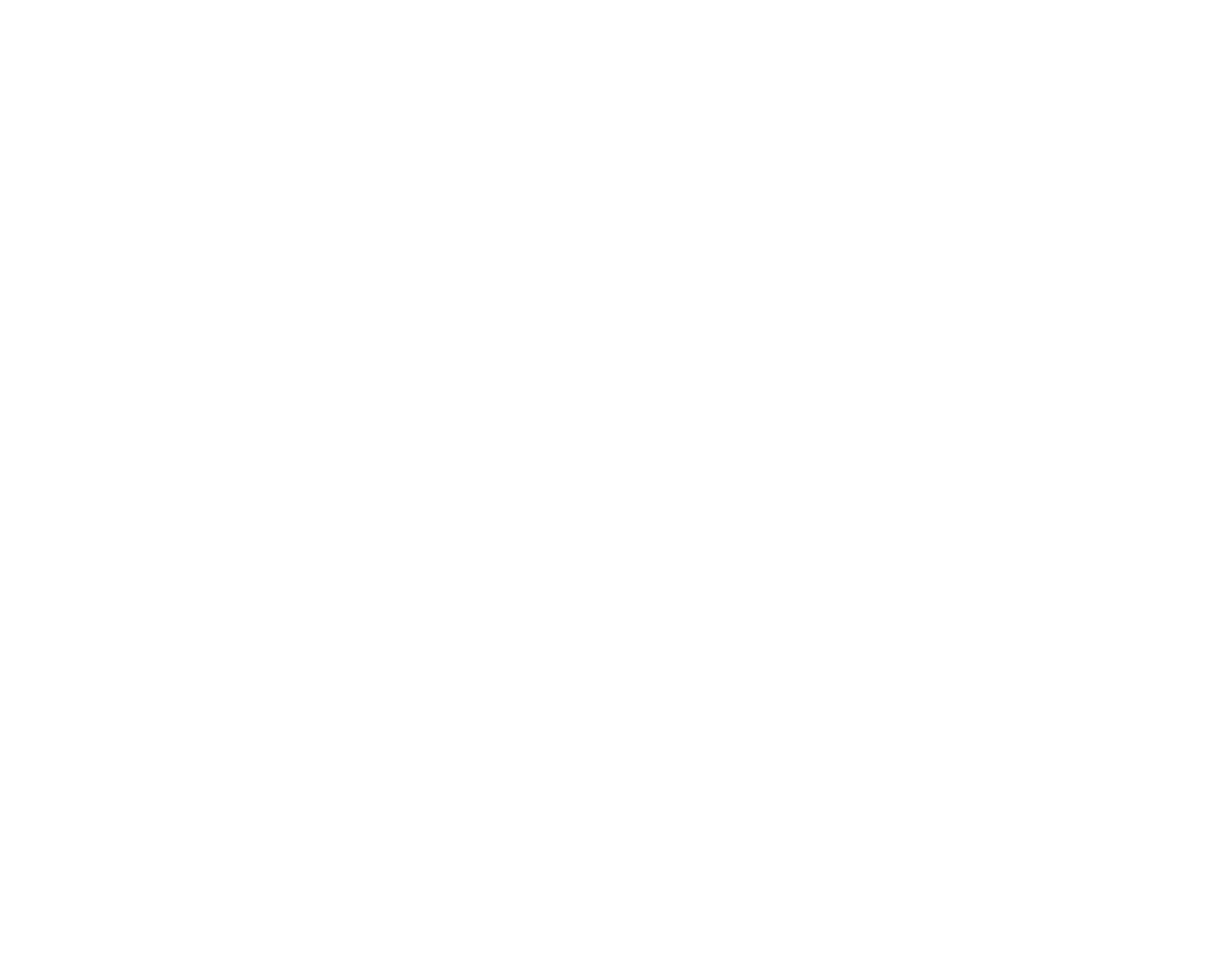
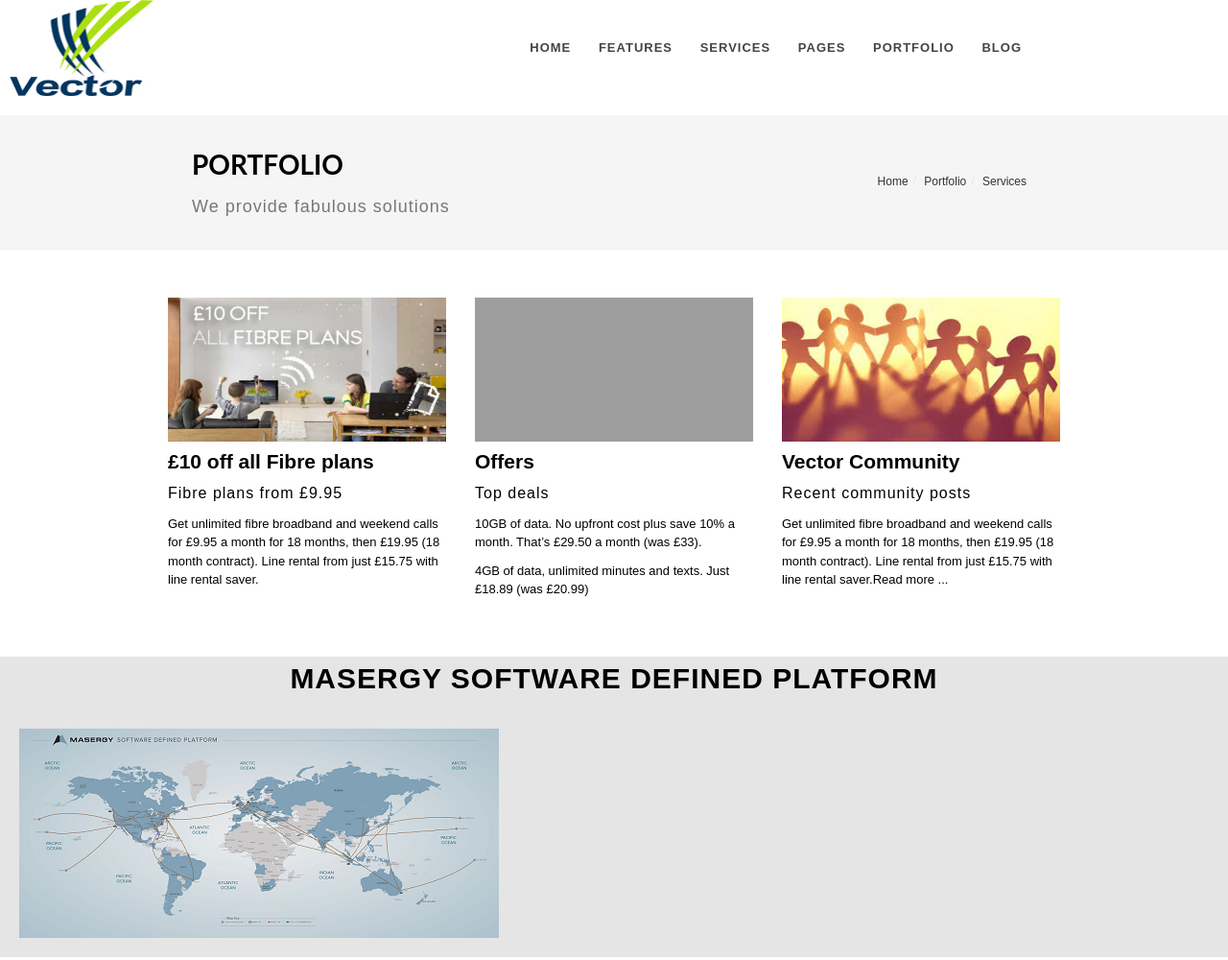
Before and after one commit to smekal-zz/html-css, a plain HTML site: page first-assigment-solution/index.html in a window 1280 px wide. Shown: the whole page at 96% size. Before the commit the page ends 800 px from the top, so only its background shows below. Drawn offline with Linux system fonts and the light colour scheme; grey boxes are pictures that could not be loaded; a web font is replaced by a local one.

Commit message:
created initial page with grid 960 layout

```diff
--- a/first-assigment-solution/css/style.css
+++ b/first-assigment-solution/css/style.css
@@ -0,0 +1,158 @@
+body{
+	background-color: #fff;
+	font-family: 'Droid Serif', sans-serif;
+
+}
+
+.primary_menu {
+	box-sizing : border-box;
+}
+
+.primary_menu ul {
+	margin-top: 40px;
+	float : right;
+	padding-right: 180px;
+}
+
+.primary_menu li {
+	display: inline;
+	margin-left: 0px;
+	margin-right: 25px;
+}
+
+.primary_menu a{
+	color: #444;
+    font-weight: bold;
+    font-size: 13px;
+    letter-spacing: 1px;
+    text-transform: uppercase;
+}
+
+.primary_menu li a , .title li a{
+	text-decoration: none;
+}
+
+.primary_menu li a:hover ,  .title li a:hover{
+	text-decoration: none;
+	color: #1abc9c;
+}
+
+.title {
+	padding: 30px 0;
+    background-color: #F5F5F5;
+    border-bottom: 1px solid #EEE;
+}
+
+.title .container {
+    position: relative;
+    padding-left: 200px;
+}
+
+.title h1{
+	margin: 0px;
+	padding: 0px;
+	text-transform: uppercase;
+	font-size: 28px;
+	font-family: Lato, sans-serif;
+}
+
+.title span {
+    display: block;
+    margin-top: 10px;
+    font-weight: 300;
+    color: #777;
+    font-size: 18px;
+    letter-spacing : 1px;
+}
+
+.title li{
+	text-decoration: none;
+	display: inline;
+}
+
+.title li a{
+	color : #333;
+}
+
+ .breadcrum{
+ 	position: absolute!important;
+    top: 50%!important;
+    left: auto!important;
+    right: 210px!important;
+    margin: -10px 0 0!important;
+    background-color: transparent!important;
+    padding: 0!important;
+    font-size: 12px;
+ }
+
+ .breadcrum li {
+ 	margin-left: 0px;
+ 	font-size: 12px;
+ }
+
+ .breadcrum li:after{
+	content: "/";
+	color: #e5e5e5;
+	padding: 0 5px;
+ }
+
+ .breadcrum li:last-child:after {
+	content: none;
+}
+
+.first_container{
+	padding-top : 50px;
+}
+.first_container h3 {
+	margin: 5px 0px;
+
+}
+.first_container span{
+font-size: 16px;
+font-weight: 300;
+height: 24px;
+letter-spacing: 1px;
+line-height: 24px;
+}
+
+.first_container p{
+	margin: 10px 0px;
+}
+.first_container section{
+	box-sizing : border-box;
+	padding: 0 5px;
+}
+
+.second_container{
+	background-color: #e5e5e5;
+	position: relative;
+	margin: 50px 0px;
+	padding: 0 20px;
+}
+
+.heading h3{
+	font-size: 30px;
+	margin-bottom: 20px;
+	text-transform: uppercase;;
+	font-weight: bold;
+	letter-spacing: 1px;
+}
+
+.center {
+	text-align: center !important;
+}
+
+.col_full{
+	clear: both;
+    float: none;
+    margin: 10px 0px;
+    width: 100%;
+}
+
+img.aligncenter{
+	margin-left: auto;
+    margin-right: auto;
+    margin: 10px auto;
+    clear: both;
+    max-width: 100%;
+}
--- a/first-assigment-solution/index.html
+++ b/first-assigment-solution/index.html
@@ -3,11 +3,73 @@
 <head>
 	<title>My First Assigment</title>
 	<meta charset="utf-8" />
+	<link rel="stylesheet" type="text/css" href="https://fonts.googleapis.com/css?family=Droid+Serif"  />
 	<link rel="stylesheet" type="text/css" href="css/reset.css" />
 	<link rel="stylesheet" type="text/css" href="css/960_12_col.css" />
 	<link rel="stylesheet" type="text/css" href="css/text.css"/>
 	<link rel="stylesheet" type="text/css" href="css/style.css"/>
 </head>
 <body>
+	<div class="content clearfix">
+		<header class="clearfix">
+			<h2 class="grid_8">
+				<img src="images/vector_logo.png" alt="Vector" width="150px" height="100px">
+			</h2>
+			<nav class="primary_menu">
+				<ul class="grid_4">
+					<li><a href="#">Home</a></li>
+					<li><a href="#">Features</a></li>
+					<li><a href="#">Services</a></li>
+					<li><a href="#">Pages</a></li>
+					<li><a href="#">Portfolio</a></li>
+					<li><a href="#">Blog</a></li>
+				</ul>
+			</nav>
+		</header>
+		<section class="title">
+			<div class="container clearfix">
+				<h1>Portfolio</h1>
+				<span>We provide fabulous solutions</span>
+				<ol class="breadcrum">
+					<li><a href="#">Home</a></li>
+					<li><a href="#">Portfolio</a></li>
+					<li><a href="#">Services</a></li>
+
+				</ol>
+			</div>
+		</section>
+		<div class="first_container container_12 clearfix">
+				<section class="grid_4">
+					<img src="images/fiber_plans.png" alt="Fiber Plans" width="290px" height="150px">
+					<h3>£10 off all Fibre plans</h3>
+					<span>Fibre plans from £9.95</span>
+					<p>Get unlimited fibre broadband and weekend calls for £9.95 a month for 18 months, then £19.95 (18 month contract). Line rental from just £15.75 with line rental saver.
+					</p>
+				</section>
+				<section class="grid_4">
+					<img src="images/special-offer.png" alt="Special Offers" width="290px" height="150px">
+					<h3>Offers</h3>
+					<span>Top deals</span>
+					<p>10GB of data. No upfront cost plus save 10% a month. That’s £29.50 a month (was £33).</p>
+					<p>4GB of data, unlimited minutes and texts. Just £18.89 (was £20.99)</p>
+				</section>
+				<section class="grid_4">
+					<img src="images/community.png" alt="Vector Community" width="290px" height="150px">
+					<h3>Vector Community</h3>
+					<span>Recent community posts</span>
+					<p>Get unlimited fibre broadband and weekend calls for £9.95 a month for 18 months, then £19.95 (18 month contract). Line rental from just £15.75 with line rental saver.Read more ...
+					</p>
+				</section>
+		</div>
+		<div class="second_container clearfix">
+				<div class="heading center">
+					<h3>Masergy Software Defined Platform</h3>
+				</div>
+				<div class="col_full">
+					<img class = "aligncenter" src="images/vector-network.png" alt="Vector Network" >
+				</div>
+
+		</div>
+	</div>
 </body>
 </html>
```
Also changed, not shown: first-assigment-solution/images/community.png (added), first-assigment-solution/images/fiber_plans.png (added), first-assigment-solution/images/vector-network.png (added), first-assigment-solution/images/vector_logo.png (added), 1 other file.
